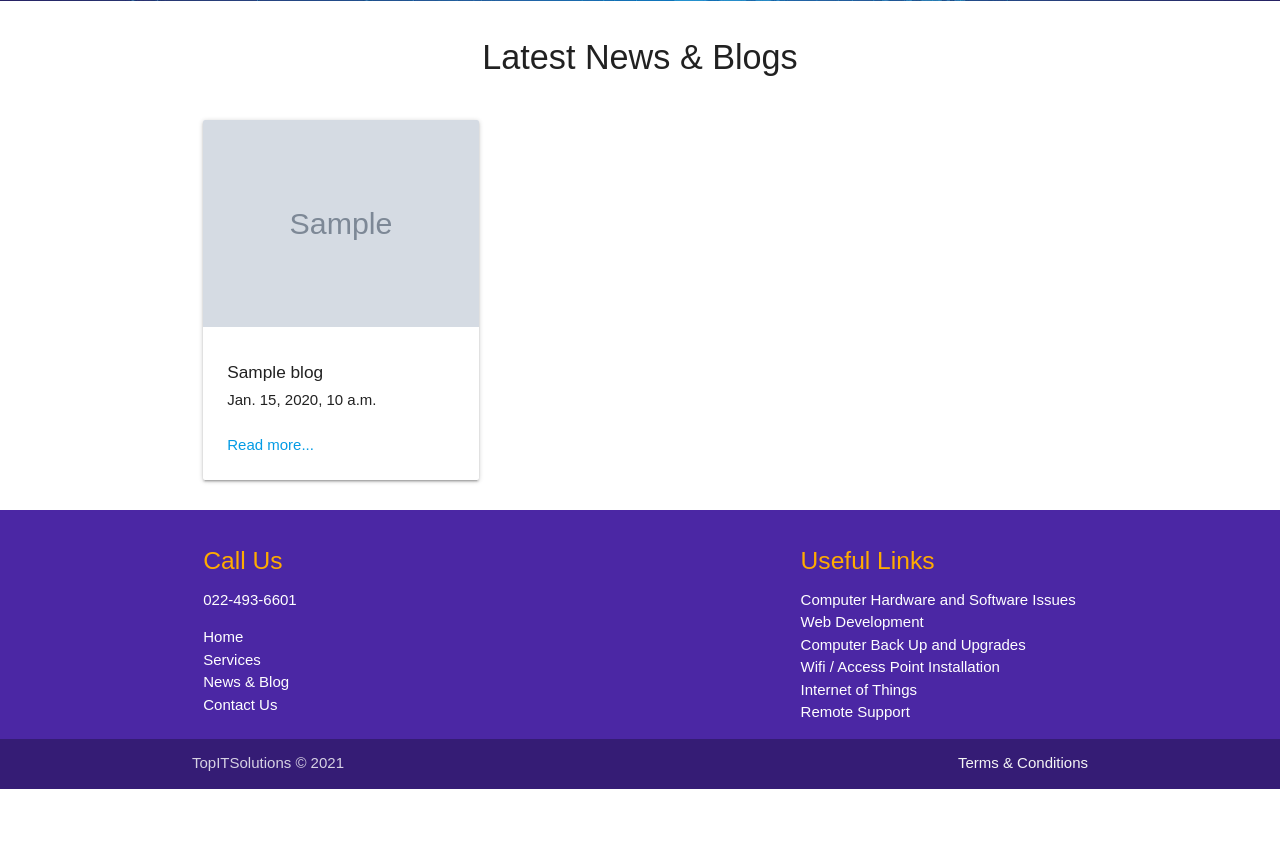
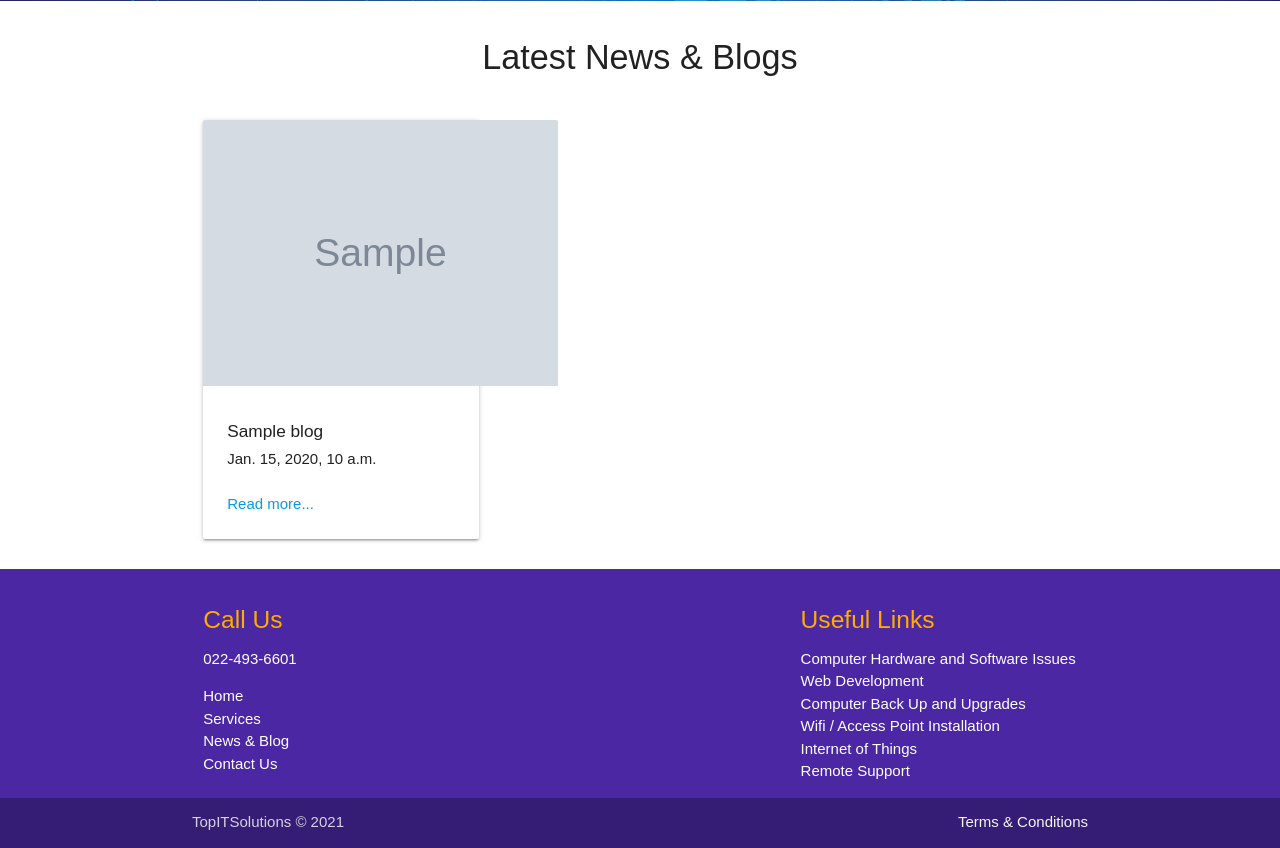
Before and after one commit to christopherece/topitsolutions_project, a Django app: template templates/blogs/blogs.html in a window 1280 px wide. Shown: the part 452-1300 px from the top of the page. Before the commit the page ends 1241 px from the top, so only its background shows below. Run offline with Django 3.2, Linux system fonts and the light colour scheme; the template is opened without the code that fills it: most values are stand-ins (such as "Sample title", 1, 10 or a date in 2020); grey boxes marked "Sample" are stand-in pictures; data that the repository does not hold is empty; some libraries are stand-ins or nearby versions.

Commit message:
set min width card image3

```diff
--- a/templates/blogs/blogs.html
+++ b/templates/blogs/blogs.html
@@ -31,7 +31,7 @@
           <div class="col s12 m4">
             <div class="card">
               <div class="card-image">
-                  <img src="{{blog.photo.url}}" alt="">
+                  <img src="{{blog.photo.url}}" alt="" style="min-width: 355px; min-height: 205px">
               </div>
               <div class="card-content">
                 <h6>
--- a/templates/pages/index.html
+++ b/templates/pages/index.html
@@ -156,7 +156,7 @@
           <div class="col s12 m4">
             <div class="card">
               <div class="card-image">
-                  <img src="{{blog.photo.url }}" alt="" style="min-height: 262px; max-height: 262px;">
+                  <img src="{{blog.photo.url }}" alt="" style="min-width: 355px; min-height: 205px">
               </div>
               <div class="card-content">
                 <h6>
```
